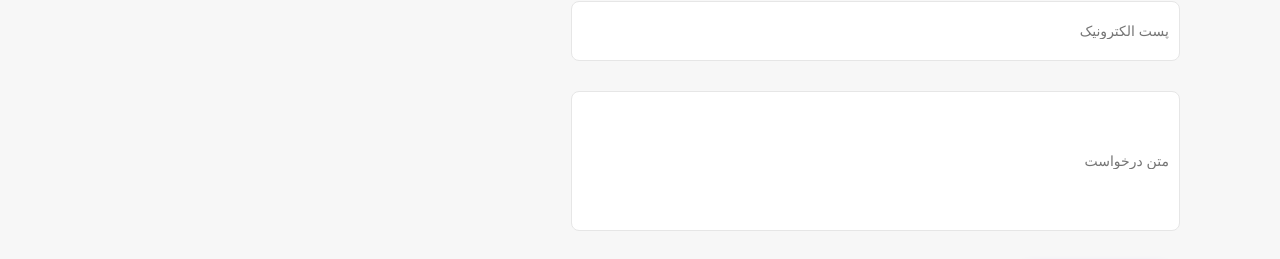
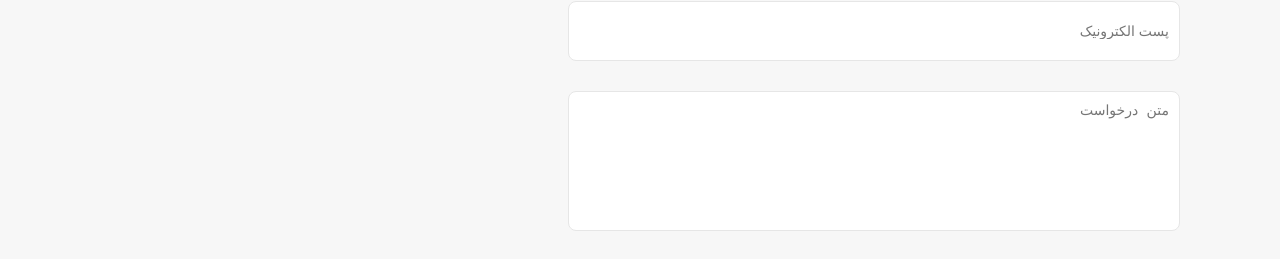
Before and after one commit to Mousavi-69/Resumes, a Vue app: page / in a window 1280 px wide. Shown: the part 6286-6545 px from the top of the page. Built offline with nearby package versions, Linux system fonts and the light colour scheme.

Commit message:
Form hot fix

```diff
--- a/src/components/Form.vue
+++ b/src/components/Form.vue
@@ -1,14 +1,23 @@
 <script setup lang="ts">
-import buttonVue from './Button.vue';</script>
+import buttonVue from "./Button.vue";
+</script>
 <template>
   <div class="container">
     <section class="form">
       <form>
         <input type="text" name="name" placeholder="نام و نام خانوادگی" />
         <input type="text" name="email" placeholder="پست الکترونیک" />
-        <input type="text" name="message" class="request" placeholder="متن درخواست" />
+        <textarea
+          class="request"
+          type="text"
+          name="message"
+          placeholder="متن درخواست"
+        />
       </form>
-<buttonVue class="btn" :text="'ارسال  پیام'" :id="id"
+      <buttonVue
+        class="btn"
+        :text="'ارسال  پیام'"
+        :id="id"
         :width-btn="170"
         :height-btn="55"
         :bg-color="'#754ef9'"
@@ -16,7 +25,8 @@ import buttonVue from './Button.vue';</script>
         :hover-bg-color="'white'"
         :hover-text-color="'#754ef9'"
         :border-color="'#754ef9'"
-        ></buttonVue>    </section>
+      ></buttonVue>
+    </section>
     <section class="map"></section>
   </div>
 </template>
@@ -30,13 +40,13 @@ import buttonVue from './Button.vue';</script>
     margin-bottom: 30px;
     border: 1px solid rgb(230, 230, 230);
     border-radius: 8px;
-
     font-size: 14px;
     color: #8a8fa3;
     text-align: right;
-    &:focus{
+    &:focus {
       outline: none !important;
       border-color: #754ef9;
+      color: black;
     }
   }
   .request {
@@ -44,6 +54,17 @@ import buttonVue from './Button.vue';</script>
     height: 140px;
     padding: 10px;
     margin-bottom: 30px;
+    border: 1px solid rgb(230, 230, 230);
+    border-radius: 8px;
+    font-size: 14px;
+    color: #8a8fa3;
+    text-align: right;
+    resize: none;
+    &:focus {
+      outline: none !important;
+      border-color: #754ef9;
+      color: black;
+    }
   }
 }
 </style>
```
Lines whose indentation alone changed are shown as unchanged.
